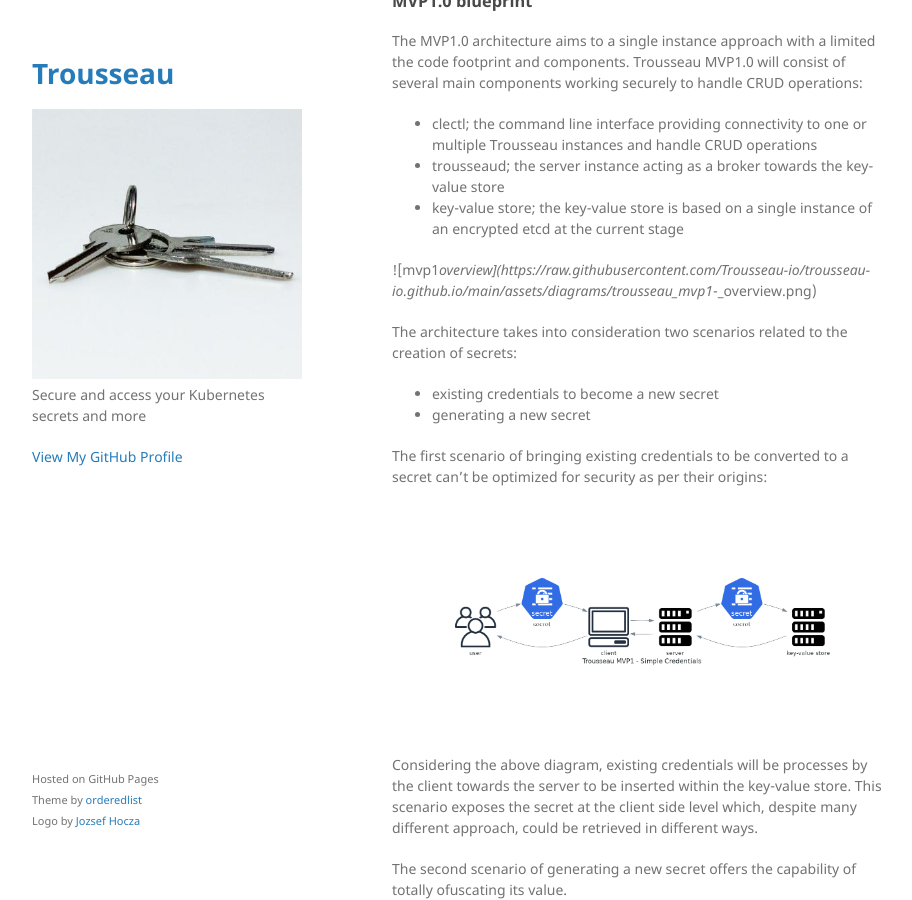
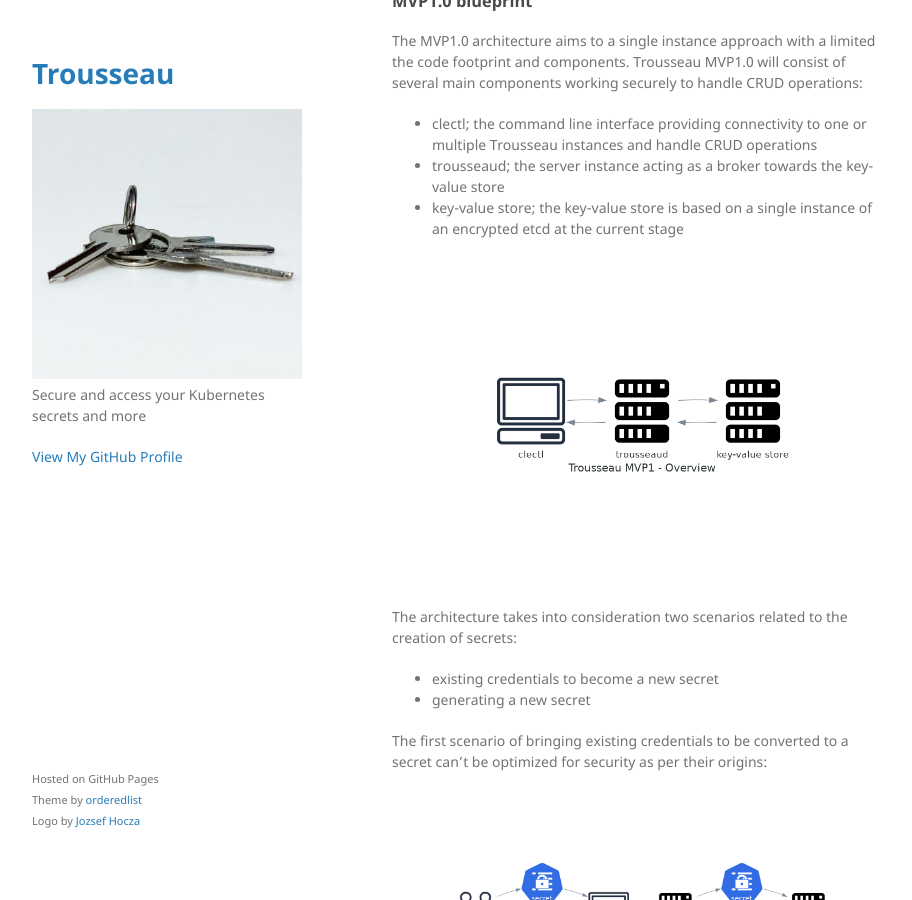
Before and after one commit to Trousseau-io/trousseau-io.github.io, a Jekyll site: the page built from 001-architecture.md, in a window 1280 px wide and 900 px high, scrolled down 811 px. Shown: the whole window, without its empty margins (178-1090 px from the left). Built offline with Jekyll 4.4.1, drawn with Linux system fonts in a browser that asks for light colours.

Commit message:
working on MVP1 architecture

```diff
--- a/001-architecture.md
+++ b/001-architecture.md
@@ -35,7 +35,7 @@
 * trousseaud; the server instance acting as a broker towards the key-value store
 * key-value store; the key-value store is based on a single instance of an encrypted etcd at the current stage
 
-![mvp1_overview](https://raw.githubusercontent.com/Trousseau-io/trousseau-io.github.io/main/assets/diagrams/trousseau_mvp1_-_overview.png)
+![mvp1overview](https://raw.githubusercontent.com/Trousseau-io/trousseau-io.github.io/main/assets/diagrams/trousseau_mvp1_-_overview.png)
 
 The architecture takes into consideration two scenarios related to the creation of secrets:
 * existing credentials to become a new secret
@@ -43,14 +43,14 @@
 
 The first scenario of bringing existing credentials to be converted to a secret can't be optimized for security as per their origins:
 
-![existing_credentials](https://raw.githubusercontent.com/Trousseau-io/trousseau-io.github.io/main/assets/diagrams/trousseau_mvp1_-_simple_credentials.png)
+![existingcredentials](https://raw.githubusercontent.com/Trousseau-io/trousseau-io.github.io/main/assets/diagrams/trousseau_mvp1_-_simple_credentials.png)
 
 Considering the above diagram, existing credentials will be processes by the client towards the server to be inserted within the key-value store.
 This scenario exposes the secret at the client side level which, despite many different approach, could be retrieved in different ways.
 
 The second scenario of generating a new secret offers the capability of totally ofuscating its value.
 
-![generating_secrets](https://raw.githubusercontent.com/Trousseau-io/trousseau-io.github.io/main/assets/diagrams/trousseau_mvp1_-_generate_a_secret.png)
+![generatingsecrets](https://raw.githubusercontent.com/Trousseau-io/trousseau-io.github.io/main/assets/diagrams/trousseau_mvp1_-_generate_a_secret.png)
 
 Considering the above diagram, generating a secret from a client side will not expose the secret value from that standpoint as the overall process is carried over at the server side.
 
```
